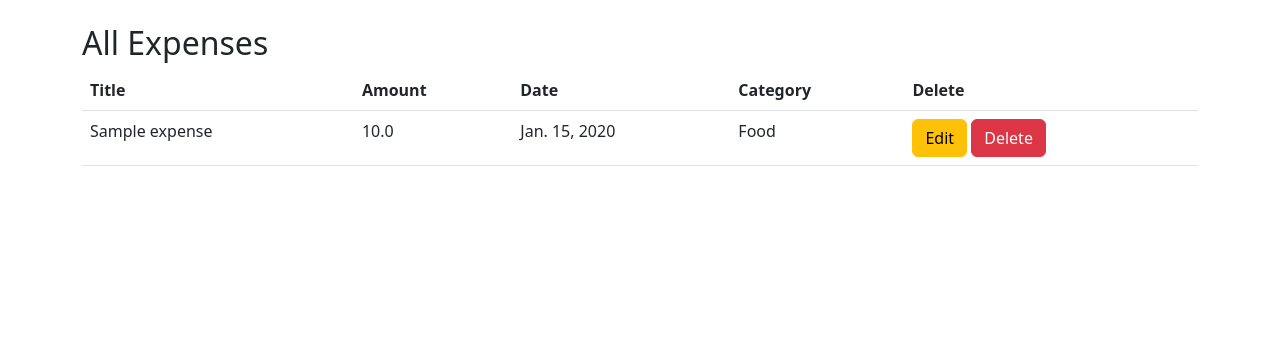
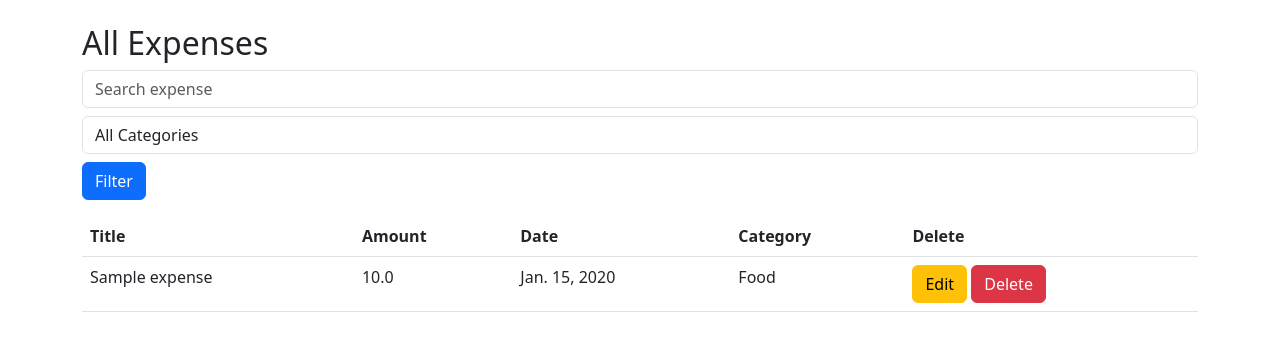
Before and after one commit to DurgeshGowda-HB/expense-tracker-app, a Django app: page / in a window 1280 px wide. Shown: the part 56-407 px from the top of the page. Run offline with Django 5.2, Linux system fonts and the light colour scheme; tables that the repository leaves empty hold one stand-in row (values such as "Sample post").

Commit message:
updated home page with filter search form

```diff
--- a/tracker/templates/tracker/home.html
+++ b/tracker/templates/tracker/home.html
@@ -3,6 +3,21 @@
 {% block content %}
 
 <h2>All Expenses</h2>
+
+<form method="GET" class="mb-3">
+    <input type="text" name="search" placeholder="Search expense" class="form-control mb-2">
+
+    <select name="category" class="form-control mb-2">
+        <option value="">All Categories</option>
+        <option value="Food">Food</option>
+        <option value="Travel">Travel</option>
+        <option value="Shopping">Shopping</option>
+        <option value="Bills">Bills</option>
+        <option value="Other">Other</option>
+    </select>
+
+    <button type="submit" class="btn btn-primary">Filter</button>
+</form>
 
 <table class="table">
     <tr>
```
